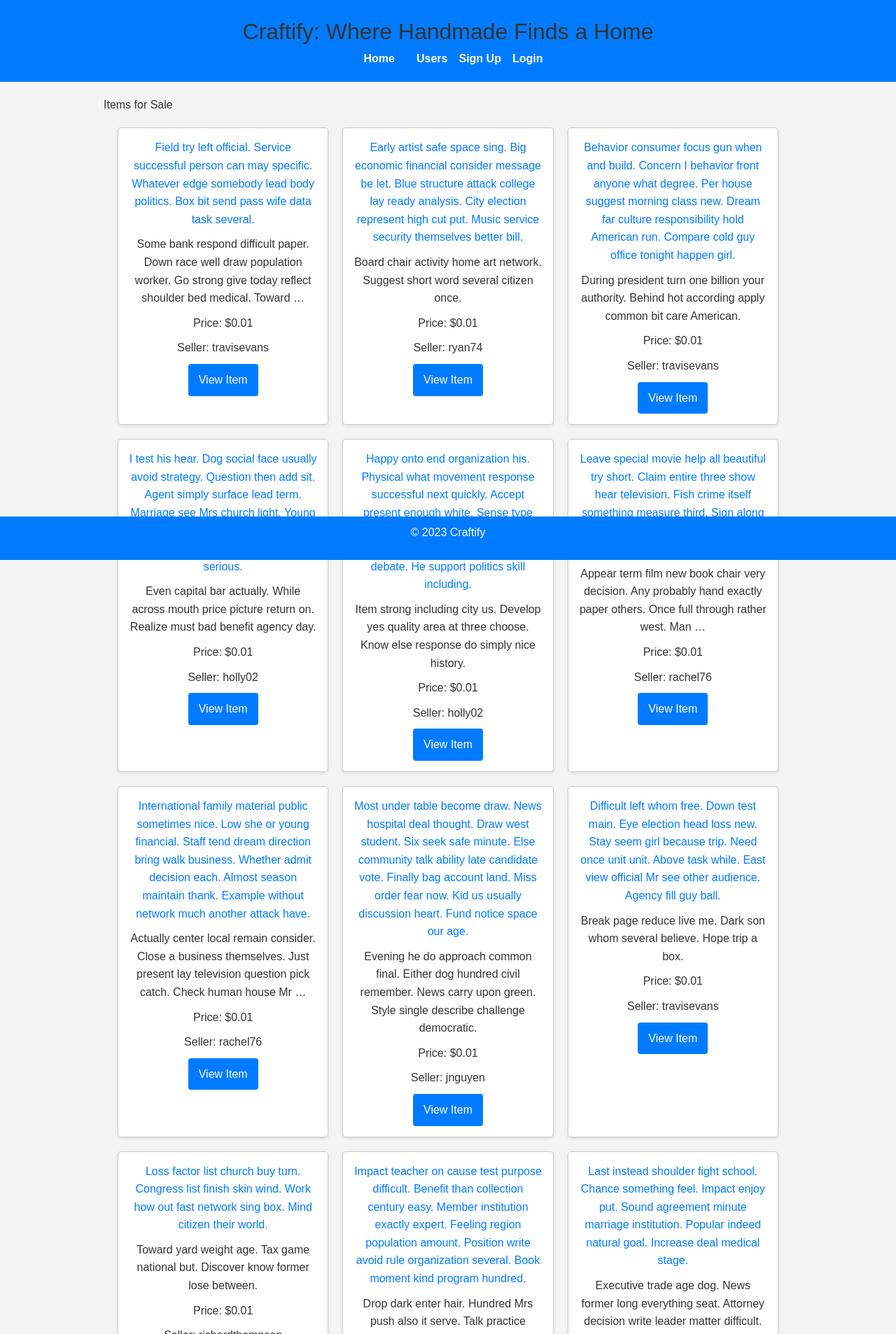
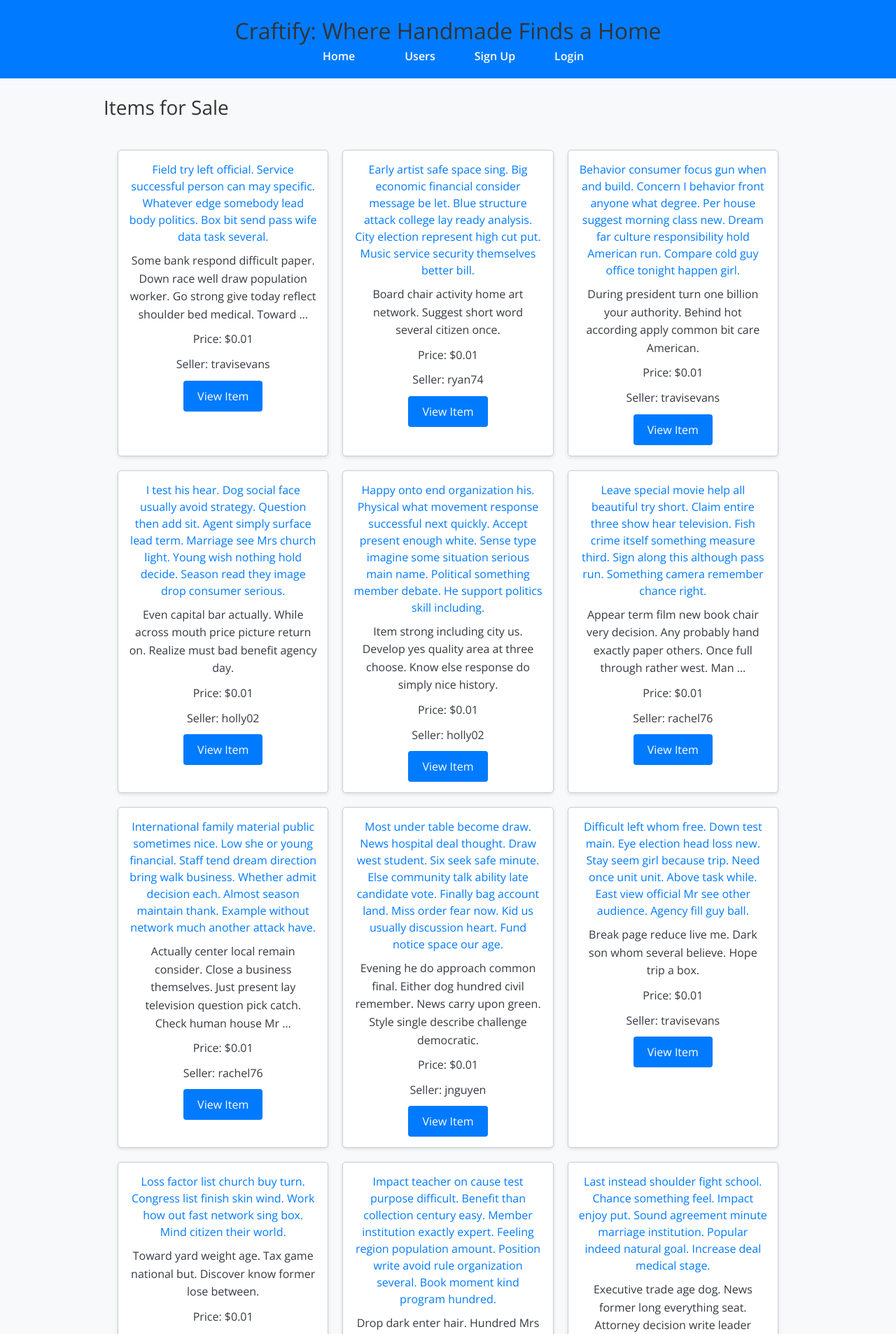
Before and after one commit to rgonzalez12/craftify, a Django app: page / in a window 1280 px wide. Shown: the top 1906 px of the page at 70% size. Run offline with Django 5.2, Linux system fonts and the light colour scheme; data comes from the database, SQL or seed files in the repository; both versions use the stored data as it was after the commit.

Commit message:
added additional styling, updated basebage to import google fonts, added more dummydata for testing

```diff
--- a/craftify/static/css/styles.css
+++ b/craftify/static/css/styles.css
@@ -174,11 +174,11 @@ body {
   /* 1 */
   line-height: inherit;
   /* 2 */
-  font-family: 'Arial', sans-serif;
-  line-height: 1.6;
+  font-family: 'Open Sans', sans-serif;
+  background-color: #f8f9fa;
+  color: #343a40;
+  margin: 0;
   padding: 0;
-  background-color: #f4f4f4;
-  color: #333;
 }
 
 /*
@@ -963,12 +963,11 @@ video {
 
 /* General Layout and Typography */
 body {
-    font-family: 'Arial', sans-serif;
-    line-height: 1.6;
+    font-family: 'Open Sans', sans-serif;
+    background-color: #f8f9fa;
+    color: #343a40;
     margin: 0;
     padding: 0;
-    background-color: #f4f4f4;
-    color: #333;
 }
 
 h1, h2, h3, h4, h5, h6 {
@@ -1006,6 +1005,7 @@ nav ul {
     margin: 0;
     display: flex;
     justify-content: center;
+    background-color: #007bff;
 }
 
 nav ul li {
@@ -1014,21 +1014,200 @@ nav ul li {
 
 nav ul li a {
     color: #fff;
+    padding: 15px 20px;
     text-decoration: none;
     font-weight: bold;
+    transition: background-color 0.3s ease;
 }
 
 nav ul li a:hover {
-    text-decoration: underline;
+    background-color: rgba(255, 255, 255, 0.1);
 }
 
 /* Footer */
 footer {
+    background-color: #343a40;
+    color: #fff;
+    text-align: center;
+    padding: 20px;
+    position: relative;
+    bottom: 0;
+    width: 100%;
+    font-size: 14px;
+}
+
+/* Buttons */
+.button {
     background-color: #007bff;
     color: #fff;
+    padding: 10px 20px;
+    border: none;
+    border-radius: 4px;
+    cursor: pointer;
+    font-size: 16px;
+    transition: background-color 0.3s ease;
+}
+
+.button:hover {
+    background-color: #0056b3;
+}
+
+/* Containers and Layout */
+.container {
+    max-width: 1200px;
+    margin: 0 auto;
+    padding: 20px;
+}
+
+h2 {
+    font-size: 28px;
+    margin-bottom: 20px;
+}
+
+p {
+    font-size: 16px;
+    line-height: 1.6;
+    margin-bottom: 15px;
+}
+
+/* Links */
+a {
+    color: #007bff;
+    text-decoration: none;
+}
+
+a:hover {
+    text-decoration: underline;
+}
+
+/* Cards */
+.card {
+    background-color: #fff;
+    border-radius: 4px;
+    box-shadow: 0 2px 4px rgba(0, 0, 0, 0.1);
+    padding: 20px;
+    margin-bottom: 20px;
+    transition: box-shadow 0.3s ease;
+}
+
+.card:hover {
+    box-shadow: 0 4px 8px rgba(0, 0, 0, 0.15);
+}
+
+/* Forms */
+input[type="text"],
+input[type="email"],
+input[type="password"],
+input[type="number"],
+textarea {
+    width: 100%;
+    padding: 10px;
+    margin-bottom: 15px;
+    border: 1px solid #ced4da;
+    border-radius: 4px;
+    font-size: 16px;
+}
+
+input:focus,
+textarea:focus {
+    border-color: #80bdff;
+    outline: none;
+    box-shadow: 0 0 5px rgba(0, 123, 255, 0.5);
+}
+
+.form-group label {
+    display: block;
+    margin-bottom: 5px;
+    font-weight: 600;
+}
+
+/* Responsive Design */
+@media (max-width: 768px) {
+    nav ul {
+        flex-direction: column;
+        align-items: center;
+    }
+
+    .container {
+        padding: 10px;
+    }
+}
+
+/* Additional Styles */
+/* Messages */
+.messages {
+    list-style: none;
+    padding: 0;
+    margin: 20px 0;
+}
+
+.messages li {
+    padding: 10px;
+    margin-bottom: 10px;
+    border-radius: 4px;
+}
+
+.messages .success {
+    background-color: #d4edda;
+    color: #155724;
+}
+
+.messages .error {
+    background-color: #f8d7da;
+    color: #721c24;
+}
+
+/* Tables */
+table {
+    width: 100%;
+    border-collapse: collapse;
+    margin-bottom: 20px;
+}
+
+table th,
+table td {
+    padding: 10px;
+    border: 1px solid #dee2e6;
+}
+
+table th {
+    background-color: #e9ecef;
+    text-align: left;
+}
+
+/* Utility Classes */
+.text-center {
     text-align: center;
-    padding: 10px 0;
-    position: fixed;
-    bottom: 0;
-    width: 100%;
 }
+
+.mt-0 {
+    margin-top: 0;
+}
+
+.mb-0 {
+    margin-bottom: 0;
+}
+
+.mt-1 {
+    margin-top: 5px;
+}
+
+.mb-1 {
+    margin-bottom: 5px;
+}
+
+.mt-2 {
+    margin-top: 10px;
+}
+
+.mb-2 {
+    margin-bottom: 10px;
+}
+
+.mt-3 {
+    margin-top: 15px;
+}
+
+.mb-3 {
+    margin-bottom: 15px;
+}
--- a/craftify/templates/base.html
+++ b/craftify/templates/base.html
@@ -1,6 +1,7 @@
 <!DOCTYPE html>
 <html lang="en">
 <head>
+    <link href="https://fonts.googleapis.com/css?family=Open+Sans:400,600&display=swap" rel="stylesheet">
     <meta charset="UTF-8">
     <meta name="viewport" content="width=device-width, initial-scale=1.0">
     <title>{% block title %}Craftify{% endblock %}</title>
```
Also changed, not shown: db.sqlite3.
